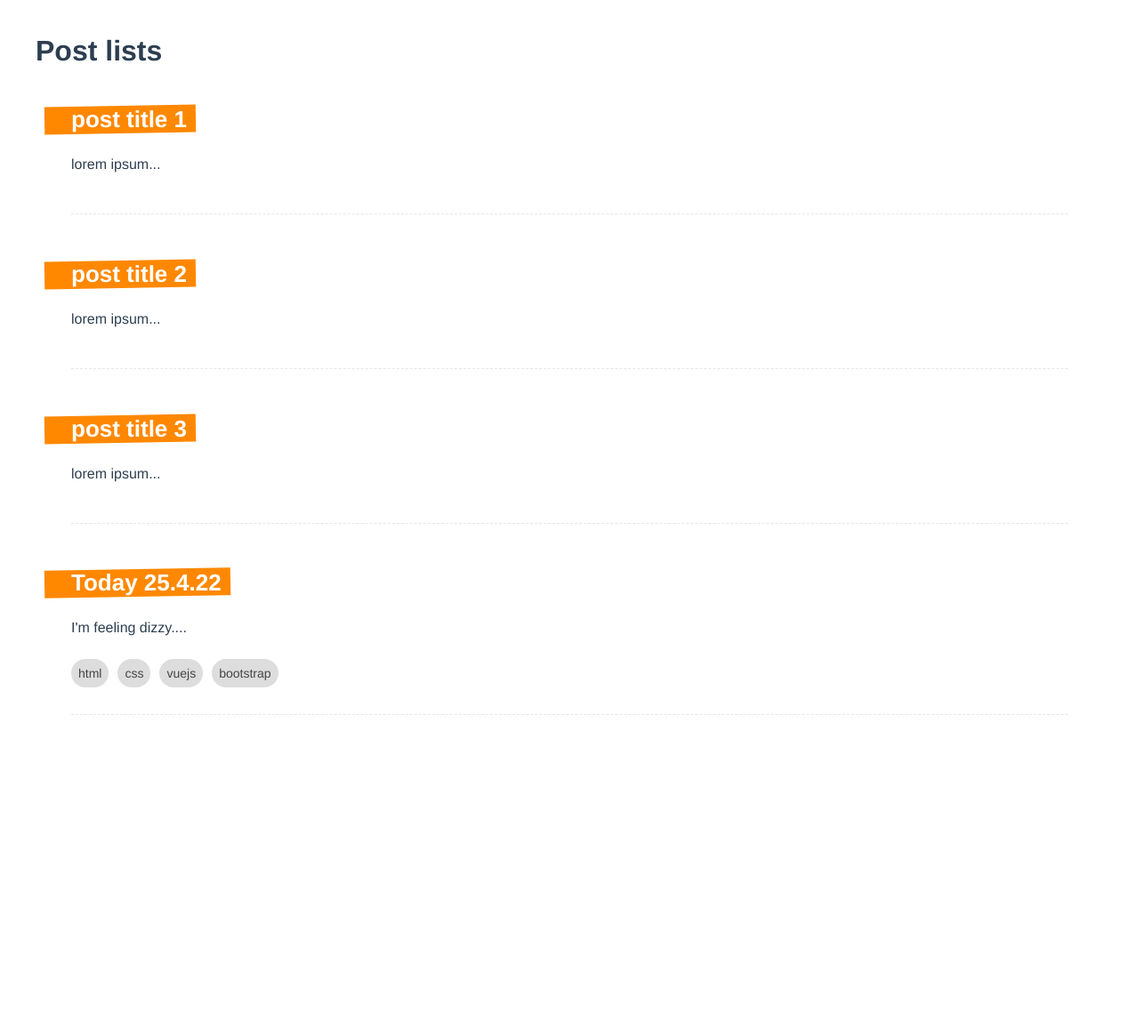
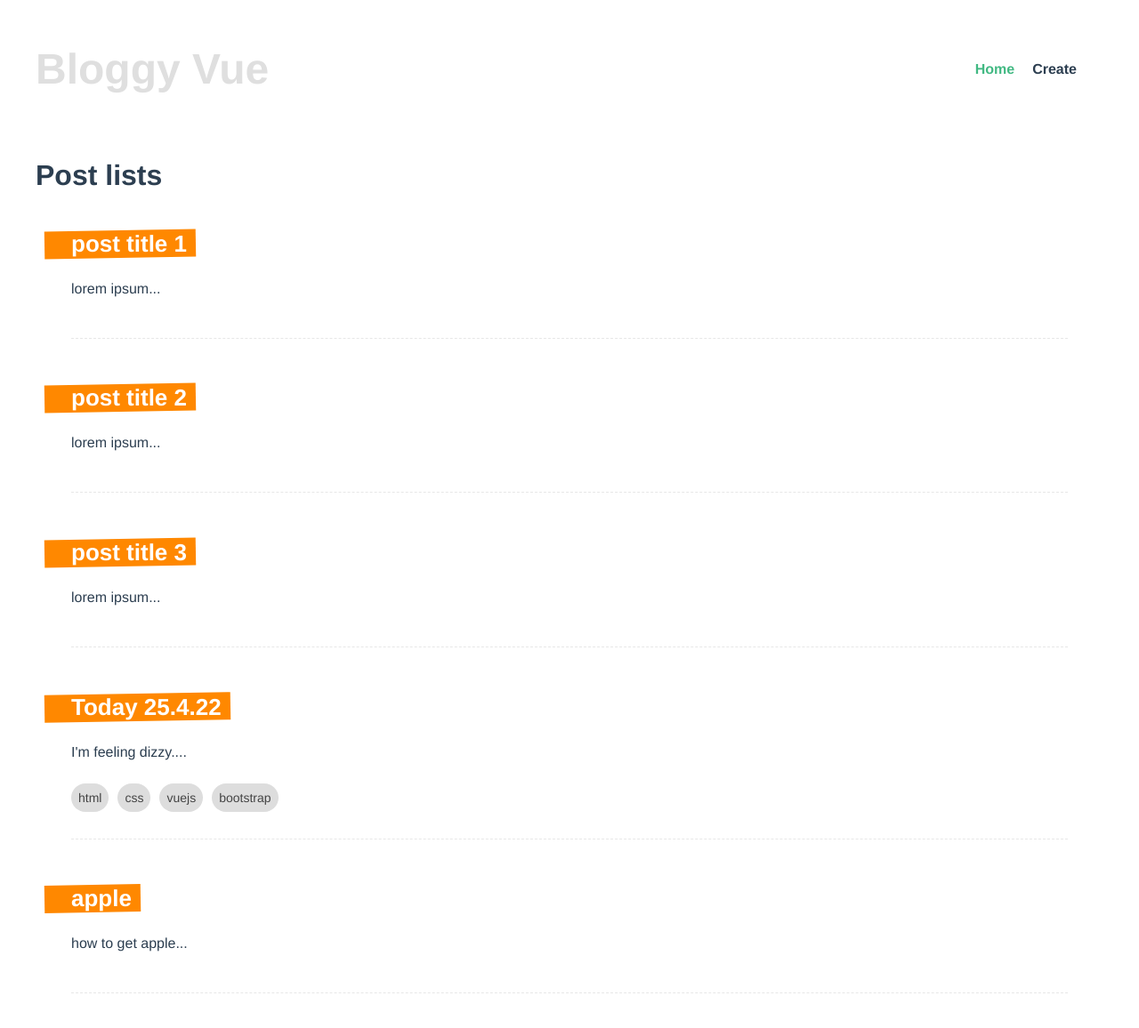
Before and after one commit to theintLwin/Vue-Blog-System, a Vue app: page / in a window 1280 px wide. Shown: the top 1156 px of the page at 89% size. Before the commit the page ends 852 px from the top, so only its background shows below. Built offline with nearby package versions, Linux system fonts and the light colour scheme; data requests are answered from the project's data file.

Commit message:
Navbar and useRoute or useRouter

```diff
--- a/database/db.json
+++ b/database/db.json
@@ -25,6 +25,12 @@
         "bootstrap"
       ],
       "id": 4
+    },
+    {
+      "title": "apple",
+      "body": "how to get apple",
+      "tags": [],
+      "id": 5
     }
   ]
 }
--- a/src/App.vue
+++ b/src/App.vue
@@ -1,7 +1,13 @@
 <template>
-
+  <Navbar/>
   <router-view/>
 </template>
+<script>
+import Navbar from "./components/Navbar.vue"
+export default {
+  components:{Navbar}
+}
+</script>
 
 <style>
 #app {
--- /dev/null
+++ b/src/components/Navbar.vue
@@ -0,0 +1,40 @@
+<template>
+  <header>
+      <h1>Bloggy Vue</h1>
+      <nav>
+        <router-link :to="{name:'home'}">Home</router-link>
+        <router-link :to="{name:'Create'}">Create</router-link>
+
+    </nav>
+  </header>
+</template>
+
+<script>
+export default {
+
+}
+</script>
+
+<style>
+    header{
+        display: flex;
+        justify-content: space-between;
+        align-items:center;
+        max-width: 1200px;
+        margin: 0 auto;
+        padding: 10px;
+    }
+    header h1{
+        color: #dfdfdf;
+        font-size: 48px;
+    }
+    header a{
+        color: #bbb;
+        text-decoration: none;
+        margin-left: 20px;
+    }
+    header a.router-link-active{
+        color: #444;
+        font-weight: bold;
+    }
+</style>
--- a/src/composables/getPost.js
+++ b/src/composables/getPost.js
@@ -7,9 +7,9 @@
     let load = async ()=>{
 
         try{
-            await new Promise((resolve,reject)=>{
-                setTimeout(resolve, 2000);
-            })
+            // await new Promise((resolve,reject)=>{
+            //     setTimeout(resolve, 2000);
+            // })
             let response=await fetch("http://localhost:3000/posts/" + id);
             if(response.status===404){
                 throw new Error("not fnd URL");
--- a/src/composables/getPosts.js
+++ b/src/composables/getPosts.js
@@ -5,9 +5,9 @@
     let posts = ref([]);
     let load=async()=>{
       try{
-        await new Promise((resolve,reject)=>{
-          setTimeout(resolve, 2000)
-      })
+      //   await new Promise((resolve,reject)=>{
+      //     setTimeout(resolve, 2000)
+      // })
           let response=await fetch("http://localhost:3000/posts");
           if(response.status===404){
             throw new Error("not found URL");
--- a/src/views/Create.vue
+++ b/src/views/Create.vue
@@ -17,8 +17,10 @@
 
 <script>
 import { ref } from '@vue/reactivity';
+import {useRouter} from 'vue-router'
 export default {
     setup(){
+        let router = useRouter();//this.$router
         let title = ref("");
         let body = ref("");
         let tag = ref("");
@@ -44,7 +46,9 @@
               }
             )
           } )
+          router.push("/");
         }
+
 
         return {title, body, tag, handleKeydown, tags,createPost}
     }
--- a/src/views/Detail.vue
+++ b/src/views/Detail.vue
@@ -1,6 +1,6 @@
 <template>
 
-  <div v-if="post">
+  <div v-if="post" class="post">
       <h2>{{post.title}}</h2>
       <p>{{post.body}}</p>
   </div>
@@ -14,12 +14,15 @@
 <script>
 import Spinner from '../components/Spinner'
 import getPost from "../composables/getPost"
+import {useRoute} from "vue-router"
 export default {
   components: { Spinner },
-    props:['id'],
+     props:['id'],
 
     setup(props){
-        let {post,error,load} = getPost(props.id);
+      let route = useRoute();
+      let id = route.params.id;
+        let {post,error,load} = getPost(id);
         load();
         return{post, error};
     }
@@ -27,5 +30,38 @@
 </script>
 
 <style>
-
+  .post {
+        margin: 0 40px 30px;
+        padding-bottom: 30px;
+        border-bottom: 1px dashed #e7e7e7;
+      }
+      .post h2 {
+        display: inline-block;
+        position: relative;
+        font-size: 26px;
+        color: white;
+        margin-bottom: 10px;
+        max-width: 400px;
+      }
+      .post h2::before {
+        content: "";
+        display: block;
+        width: 100%;
+        height: 100%;
+        background: #ff8800;
+        position: absolute;
+        z-index: -1;
+        padding-right: 40px;
+        left: -30px;
+        transform: rotateZ(-1deg);
+      }
+      .pill {
+        display: inline-block;
+        margin: 10px 10px 0 0;
+        color: #444;
+        background: #ddd;
+        padding: 8px;
+        border-radius: 20px;
+        font-size: 14px;
+      }
 </style>
```
